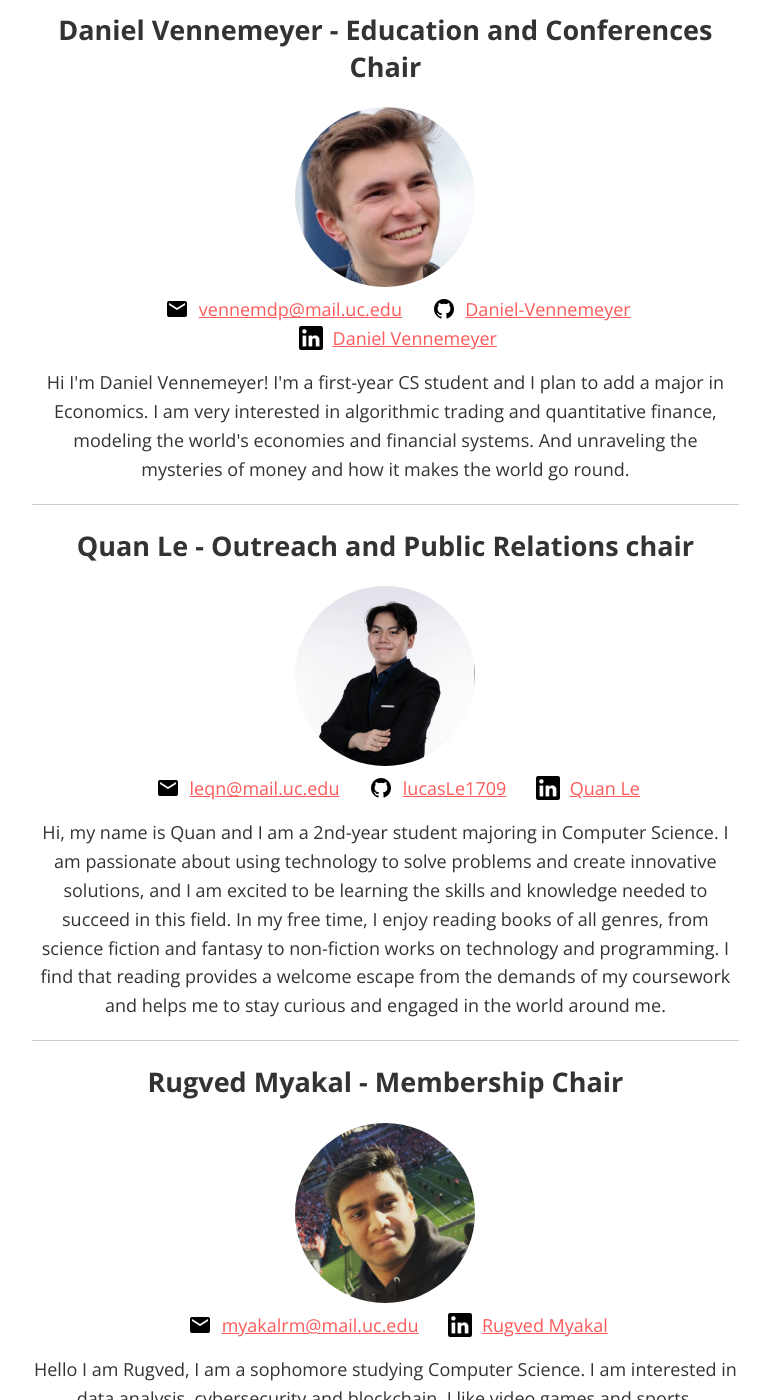
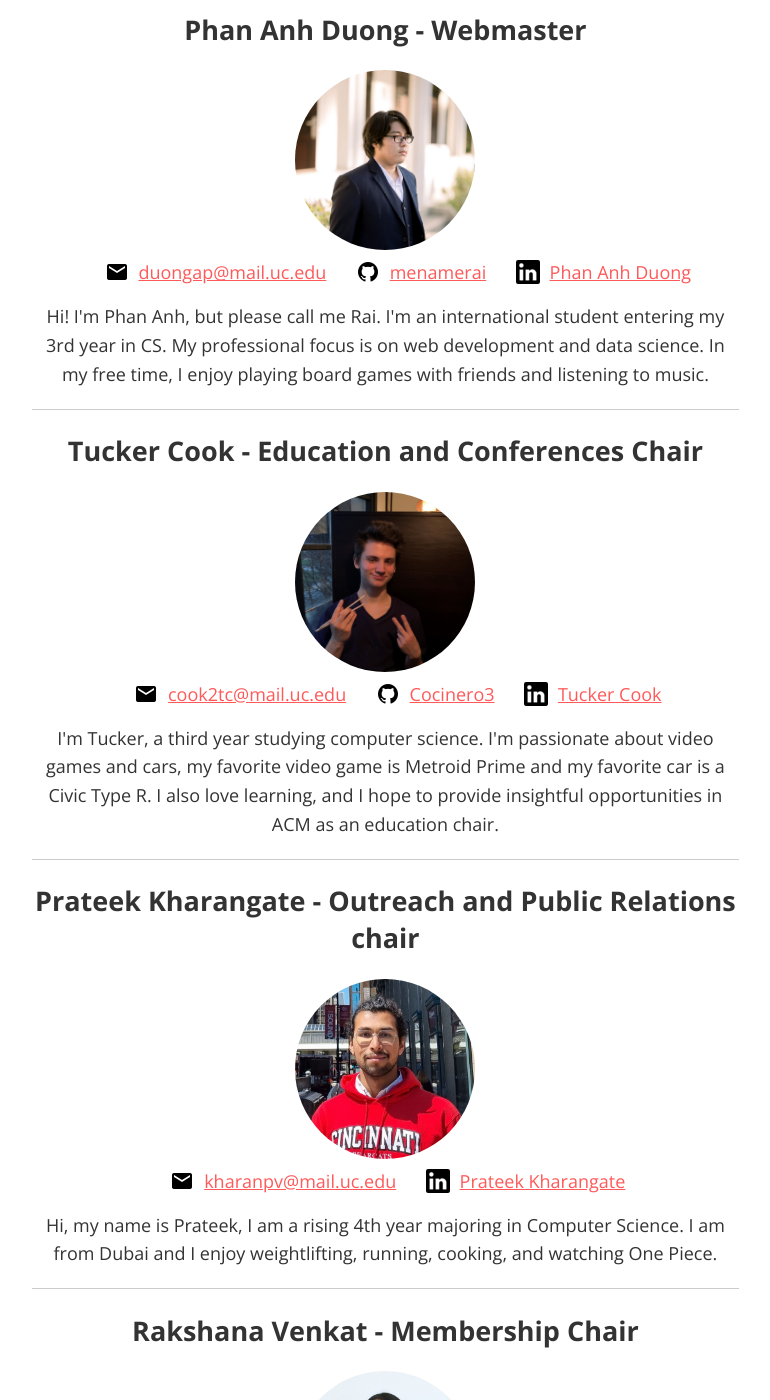
Before and after one commit to ACMatUC/acmatuc.github.io, a Jekyll site: the page built from executives.html, in a window 1280 px wide and 1400 px high, scrolled down 1618 px. Shown: the whole window, without its empty margins (343-1113 px from the left). Built offline with Jekyll 4.4.1, drawn with Linux system fonts in a browser that asks for light colours; some of the changed text lies outside the part shown.

Commit message:
added execs for 2023-2024

```diff
--- a/_data/executives.yml
+++ b/_data/executives.yml
@@ -28,22 +28,28 @@
   linkedin: alexander-van-bibber-8a6420267
   bio: Hi! I'm Alex and I'm a second-year computer science major. I enjoy doing a variety of things such as playing the piano, video games, and going to the gym. I am fascinated by technology, both modern and retro. I think that it's really cool to learn how problems are solved using computers.
 
+- role: webmaster
+  name: Phan Anh Duong
+  email: duongap@mail.uc.edu
+  github: menamerai
+  linkedin: phananhduong
+  bio: Hi! I'm Phan Anh, but please call me Rai. I'm an international student entering my 3rd year in CS. My professional focus is on web development and data science. In my free time, I enjoy playing board games with friends and listening to music.
+
 - role: education-chair
-  name: Daniel Vennemeyer
-  email: vennemdp@mail.uc.edu
-  github: Daniel-Vennemeyer
-  linkedin: danielvennemeyer
-  bio: Hi I'm Daniel Vennemeyer! I'm a first-year CS student and I plan to add a major in Economics. I am very interested in algorithmic trading and quantitative finance, modeling the world's economies and financial systems. And unraveling the mysteries of money and how it makes the world go round.
+  name: Tucker Cook
+  email: cook2tc@mail.uc.edu
+  github: Cocinero3
+  linkedin: tucker-cook-b4687621b
+  bio: I'm Tucker, a third year studying computer science. I'm passionate about video games and cars, my favorite video game is Metroid Prime and my favorite car is a Civic Type R. I also love learning, and I hope to provide insightful opportunities in ACM as an education chair.
 
 - role: outreach-chair
-  name: Quan Le
-  email: leqn@mail.uc.edu
-  github: lucasLe1709
-  linkedin: lennmquan
-  bio: Hi, my name is Quan and I am a 2nd-year student majoring in Computer Science. I am passionate about using technology to solve problems and create innovative solutions, and I am excited to be learning the skills and knowledge needed to succeed in this field. In my free time, I enjoy reading books of all genres, from science fiction and fantasy to non-fiction works on technology and programming. I find that reading provides a welcome escape from the demands of my coursework and helps me to stay curious and engaged in the world around me.
+  name: Prateek Kharangate
+  email: kharanpv@mail.uc.edu
+  linkedin: prateek-kharangate
+  bio: Hi, my name is Prateek, I am a rising 4th year majoring in Computer Science. I am from Dubai and I enjoy weightlifting, running, cooking, and watching One Piece.
 
 - role: membership-chair
-  name: Rugved Myakal
-  email: myakalrm@mail.uc.edu
-  linkedin: rugvedmyakal
-  bio: Hello I am Rugved, I am a sophomore studying Computer Science. I am interested in data analysis, cybersecurity and blockchain. I like video games and sports.
+  name: Rakshana Venkat
+  email: venkatrs@mail.uc.edu
+  linkedin: rakshana-venkat-030a00230
+  bio: Hey! I'm Rakshana and I'm a third-year Computer Science major. I love to meet new people and hangout with my dog, Milo! Also, I'm into specifically into data science and am consistently trying to learn more about it!
```
Also changed, not shown: assets/education-chair.jpg, assets/membership-chair.jpg, assets/outreach-chair.jpg, assets/webmaster.jpg (added), 1 other file.
